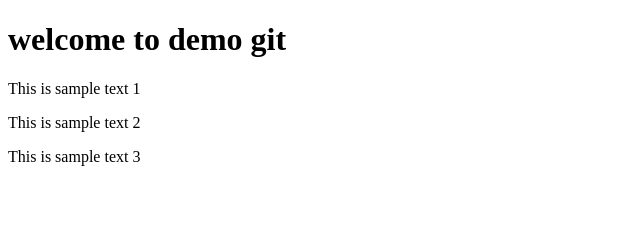
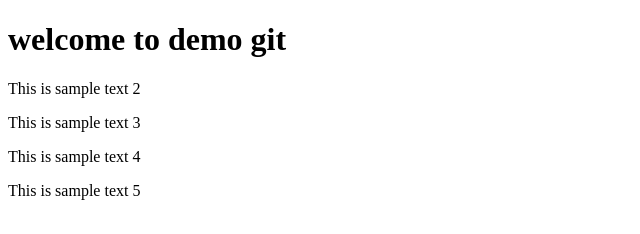
Before and after one commit to Blnum1/demo-git, a plain HTML site: page index.html in a window 1280 px wide. Shown: the whole page, without its empty margins (0-640 px from the left). Drawn offline with Linux system fonts and the light colour scheme.

Commit message:
modify-web

```diff
--- a/index.html
+++ b/index.html
@@ -8,9 +8,9 @@
     <body>
         <h1>welcome to demo git</h1>
 
-        <p>This is sample text 1</p>
         <p>This is sample text 2</p>
         <p>This is sample text 3</p>
-
+        <p>This is sample text 4</p>
+        <p>This is sample text 5</p>
     </body>
 </html>
```
